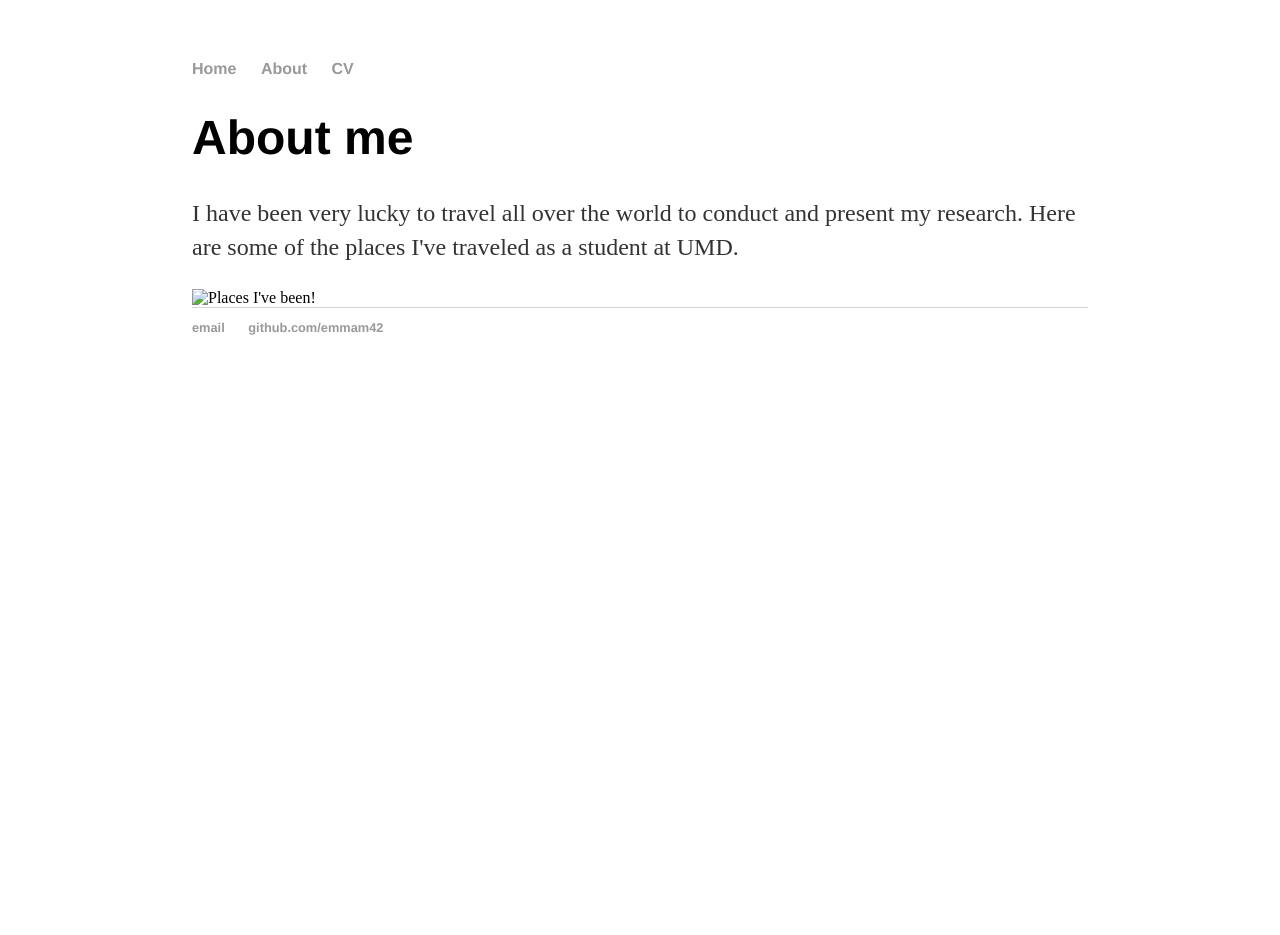
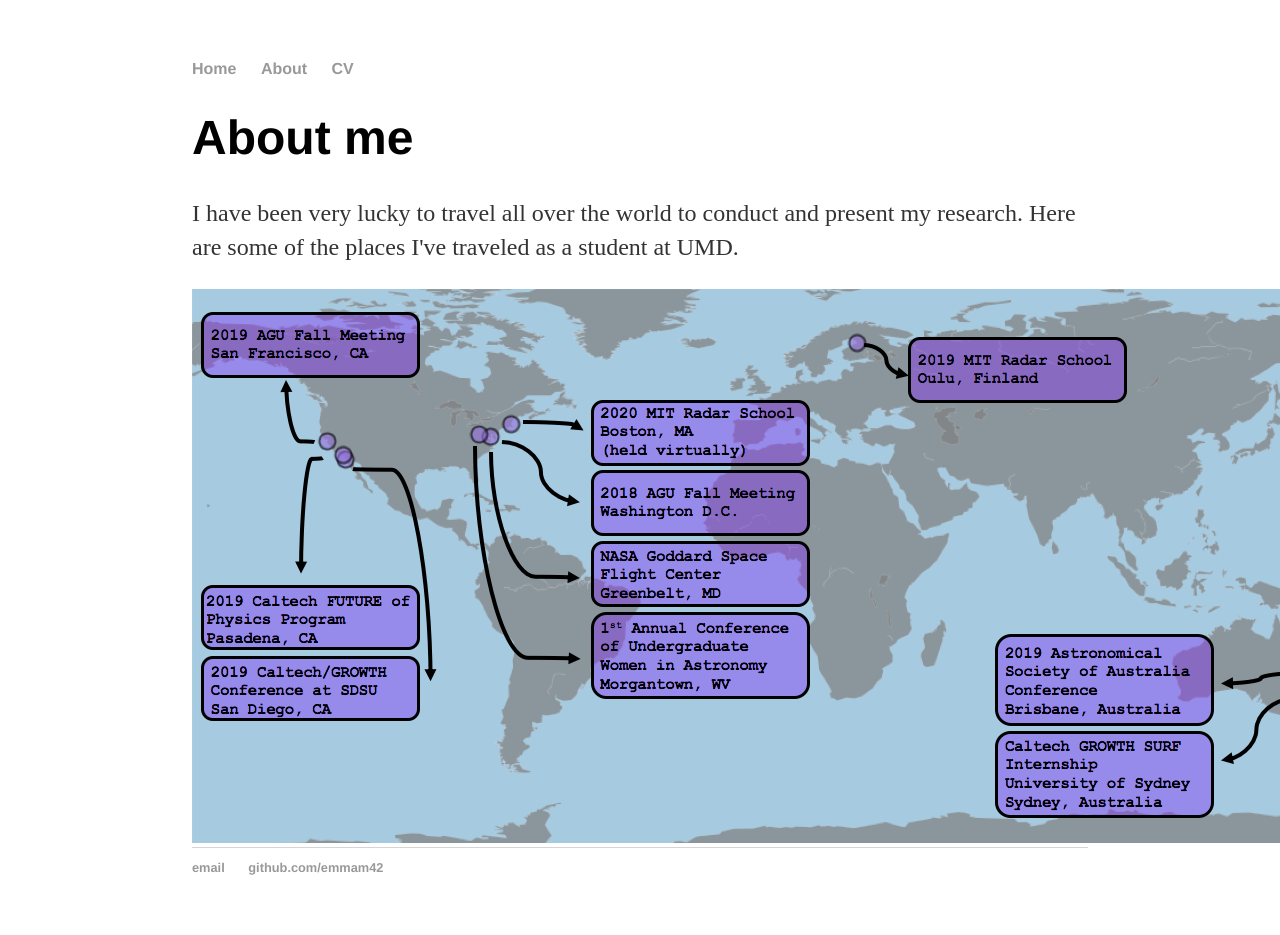
Before and after one commit to emmam42/emmam42, a Jekyll site: the page built from about/index.html, in a window 1280 px wide. Built offline with Jekyll 4.4.1, drawn with Linux system fonts in a browser that asks for light colours; before the commit the page ends 900 px from its top, so only the background shows below that.

Commit message:
Update index.html

```diff
--- a/about/index.html
+++ b/about/index.html
@@ -6,6 +6,6 @@ title: About
 	<h1>About me</h1>
 	<p>I have been very lucky to travel all over the world to conduct and present my research. Here are some of the places I've traveled as a student at UMD. </p>
 
-  <img src="about/mapemma.png" alt="Places I've been!">
+  <img src="./mapemma.png" alt="Places I've been!">
 
 </div><!-- /.blurb -->
```
